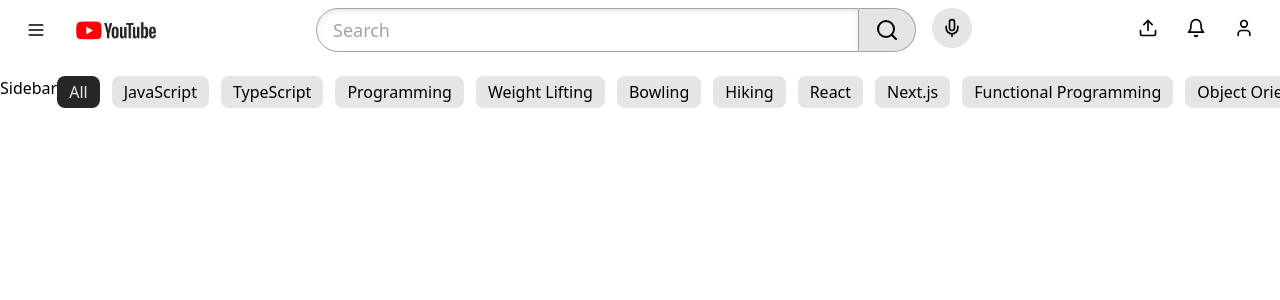
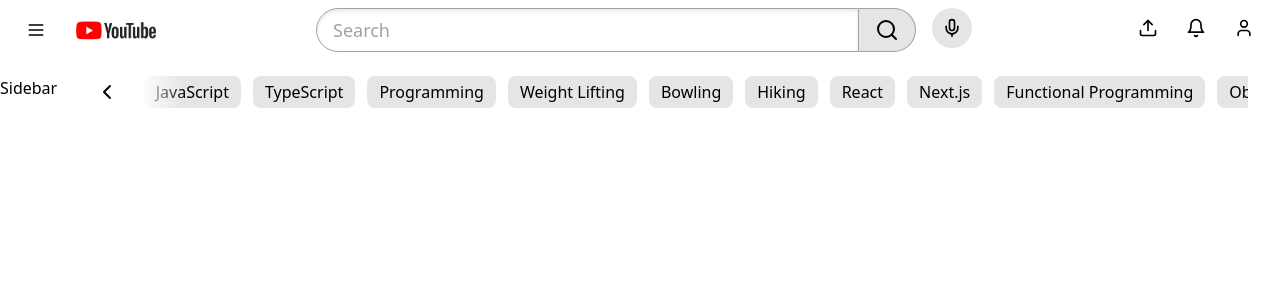
Before and after one commit to Lakshay11254/TS-Twind, a React (Vite) app in the folder yt homepage/: page / in a window 1280 px wide. Shown: the top 300 px of the page. Built offline with nearby package versions, Linux system fonts and the light colour scheme.

Commit message:
left topbar is done without js

```diff
--- a/yt homepage/src/App.tsx
+++ b/yt homepage/src/App.tsx
@@ -12,12 +12,15 @@ return (
  <PageHeader/>
 <div className="grid grid-cols-[auto,1fr] flex-grow-1 overflow-auto">
     <div>Sidebar</div>
+    <div className="overflow-x-hidden px-8 pb-4">
+
     <div className="sticky top-0 bg-white z-10 pb-4">
         <CategoryPills categories={categories}
         selectedCategory = {selectedCategory}
         onSelect={setSelectedCategory}/>
     </div>
     </div>
+        </div>
 </div>
 
 )
--- a/yt homepage/src/components/CategoryPills.tsx
+++ b/yt homepage/src/components/CategoryPills.tsx
@@ -1,8 +1,9 @@
+import { ChevronLeft } from "lucide-react";
 import { Button } from "./Button";
 
 type CategoryPillProps = {
   categories: string[];
-  selectedCategory: string
+  selectedCategory: string;
   onSelect: (category: string) => void;
 };
 
@@ -25,6 +26,15 @@ export function CategoryPills({
           </Button>
         ))}
       </div>
+      <div className="absolute left-0 top-1/2 -translate-y-1/2 bg-gradient-to-r from-white from-50% to-transparent w-24 h-full">
+        <Button
+          variant="ghost"
+          size="icon"
+          className="h-full aspect-square w-auto p-1.5"
+        >
+          <ChevronLeft />
+        </Button>
+      </div>
     </div>
   );
 }
```
